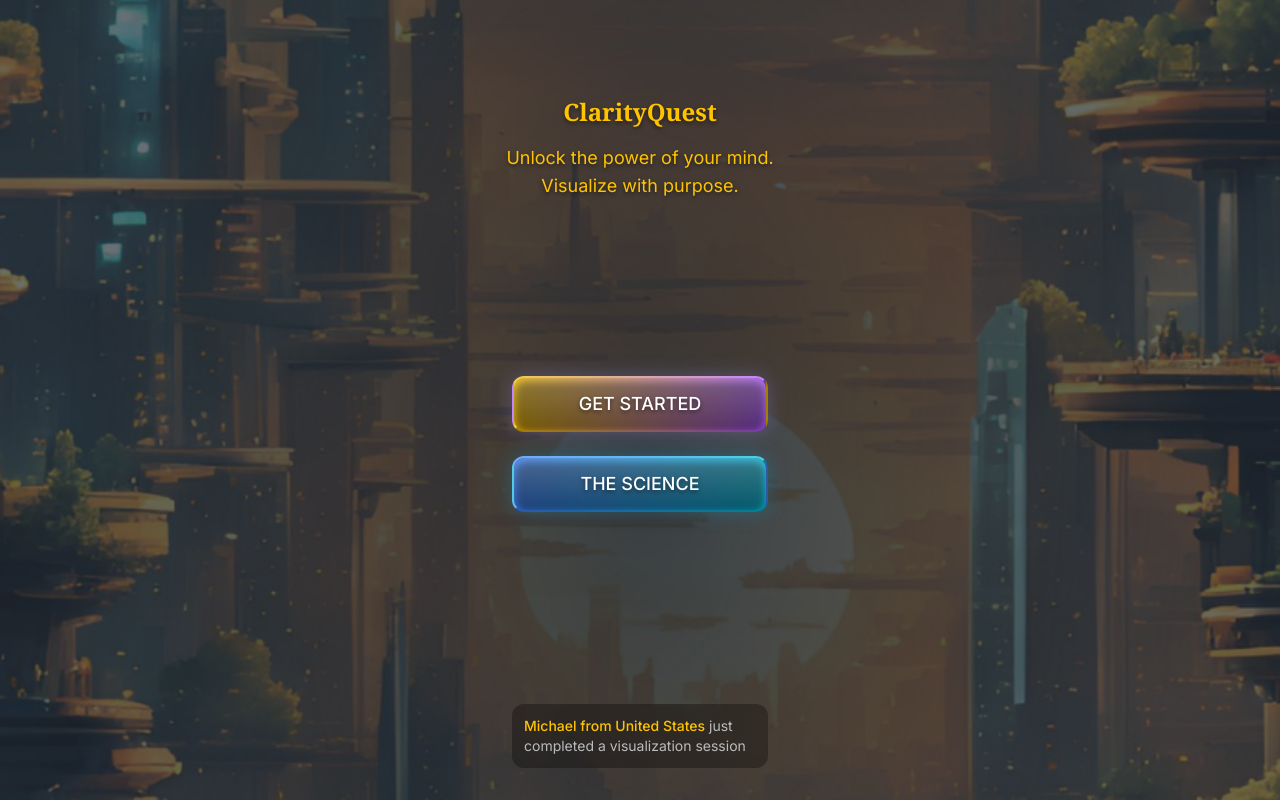
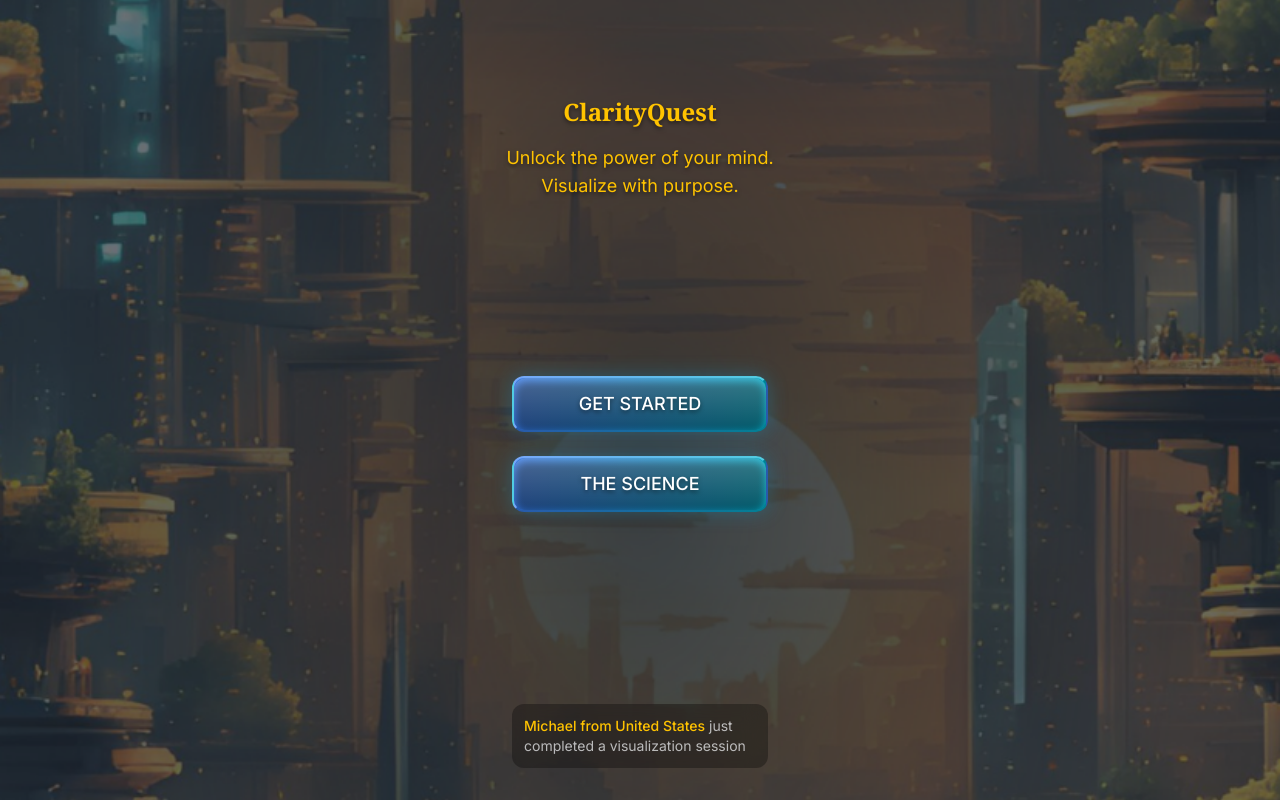
Before and after one commit to kixiktech/clarity-quest-app, a React (Vite) app: page / in a window 1280 px wide. Built offline with nearby package versions, Linux system fonts and the light colour scheme.

Commit message:
Update Get Started button styling
Made the "Get Started" button visually consistent with the "The Science" button by applying the same blue gradient background and styling.  Only the button text differs.

```diff
--- a/src/pages/HomePage.tsx
+++ b/src/pages/HomePage.tsx
@@ -93,13 +93,13 @@ const HomePage: FC = () => {
       <div className="flex-1 flex flex-col items-center justify-center gap-6 -mt-20">
         <button
           onClick={() => navigate("/login")}
-          className="w-64 py-3 rounded-xl bg-gradient-to-r from-primary/90 to-purple-500 text-white font-medium text-lg uppercase
-            shadow-[0_0_20px_rgba(155,135,245,0.3)] relative overflow-hidden
+          className="w-64 py-3 rounded-xl bg-gradient-to-r from-blue-500 to-cyan-500 text-white font-medium text-lg uppercase
+            shadow-[0_0_20px_rgba(14,165,233,0.3)] relative overflow-hidden
             border-2 border-t-white/30 border-l-white/30 border-r-black/30 border-b-black/30
             before:absolute before:inset-0 before:bg-gradient-to-b before:from-white/20 before:to-transparent before:rounded-xl
             after:absolute after:inset-0 after:-z-10 after:translate-y-[3px] after:bg-black/50 after:blur-sm after:rounded-xl
             transform active:translate-y-[2px] active:after:translate-y-[1px] transition-all duration-100
-            hover:shadow-[0_0_30px_rgba(155,135,245,0.5)] hover:scale-[1.02]"
+            hover:shadow-[0_0_30px_rgba(14,165,233,0.5)] hover:scale-[1.02]"
         >
           <span className="relative z-10 drop-shadow-[0_2px_2px_rgba(0,0,0,0.5)]">Get Started</span>
         </button>
```
